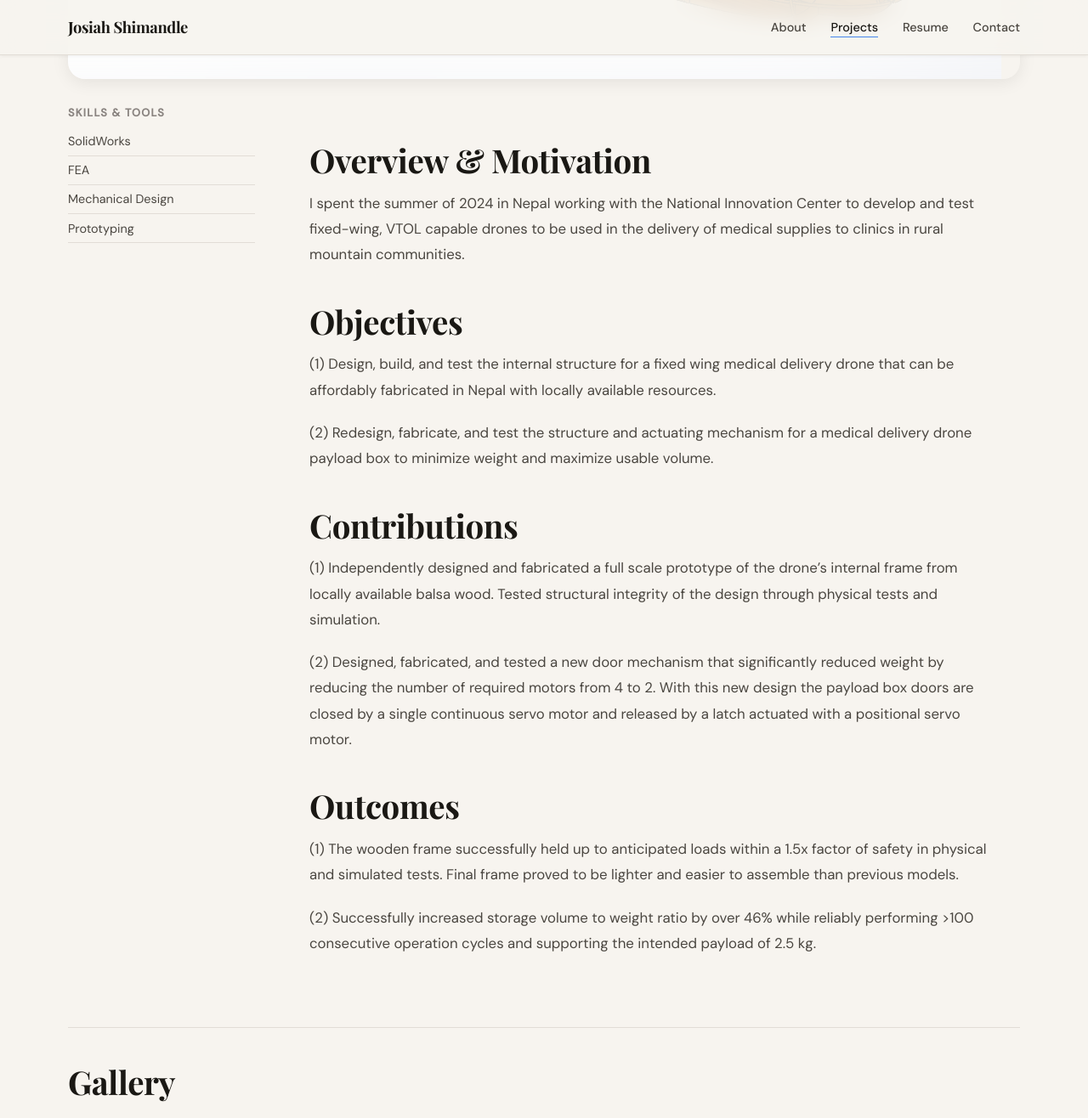
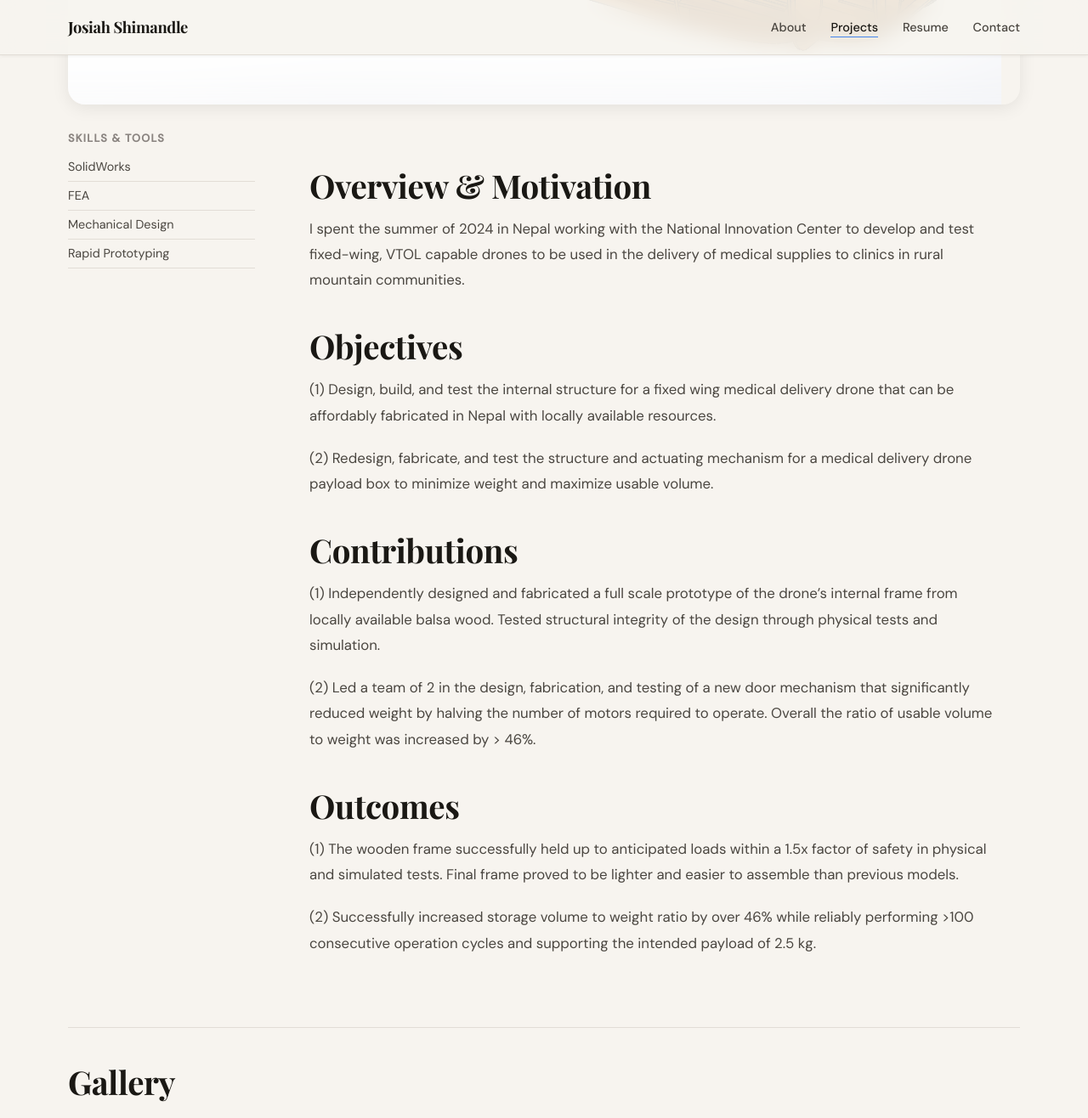
Before and after one commit to jshimandle/jshimandle.github.io, a Jekyll site: the page built from _projects/medical-delivery-drone.md, in a window 1280 px wide and 1400 px high, scrolled down 1077 px, cut to the strip 0-1316 px from the top of the window. Shown: the whole strip at 85% size. Built offline with Jekyll 4.4.1, drawn with Linux system fonts in a browser that asks for light colours; some web fonts are replaced; some of the changed lines change nothing that is shown; some of the changed text lies outside the part shown.

Commit message:
Update medical-delivery-drone.md

```diff
--- a/_projects/medical-delivery-drone.md
+++ b/_projects/medical-delivery-drone.md
@@ -1,9 +1,9 @@
 ---
 title: "Medical Delivery Drone"
-subtitle: "Designing a compliant, low-cost gripper using silicone casting and FDM molds"
-description: "A 3-finger soft robotic gripper fabricated from shore-20 silicone, driven by a compact pneumatic system. Capable of gripping irregular objects up to 400g."
+subtitle: "Developed a fixed-wing, VTOL capable drone, for the reliable delivery of 2.5 kg of medical supplies to rural clinics in the mountains of Nepal"
+description: "Fixed-wing, VTOL capable drones for delivery of up to 2.5 kg of medical supplies to clinics in rural mountain communities."
 category: mechanical
-date: 2024-05-01
+date: 2024-08-01
 featured: true
 status: Completed
 
@@ -14,17 +14,11 @@
   - SolidWorks
   - FEA
   - Mechanical Design
-  - Prototyping
+  - Rapid Prototyping
 
 stats:
-  - value: "-46%"
-    label: Volume/Weight
-  - value: "2.5 kg"
-    label: Payload
-  - value: "12 weeks"
+  - value: "10 weeks"
     label: Duration
-  - value: "1.5x"
-    label: Safety Factor
 
 gallery:
   - src: /assets/images/projects/payloadbox_view1.png
@@ -60,7 +54,8 @@
 ## Contributions
 (1) Independently designed and fabricated a full scale prototype of the drone’s internal frame from locally available balsa wood. Tested structural integrity of the design through physical tests and simulation.
 
-(2) Designed, fabricated, and tested a new door mechanism that significantly reduced weight by reducing the number of required motors from 4 to 2. With this new design the payload box doors are closed by a single continuous servo motor and released by a latch actuated with a positional servo motor.
+(2) Led a team of 2 in the design, fabrication, and testing of a new door mechanism that significantly reduced weight by halving the number of motors required to operate. Overall the ratio of usable volume to weight was increased by > 46%.
+
 
 ## Outcomes
 (1) The wooden frame successfully held up to anticipated loads within a 1.5x factor of safety in physical and simulated tests. Final frame proved to be lighter and easier to assemble than previous models.
```
